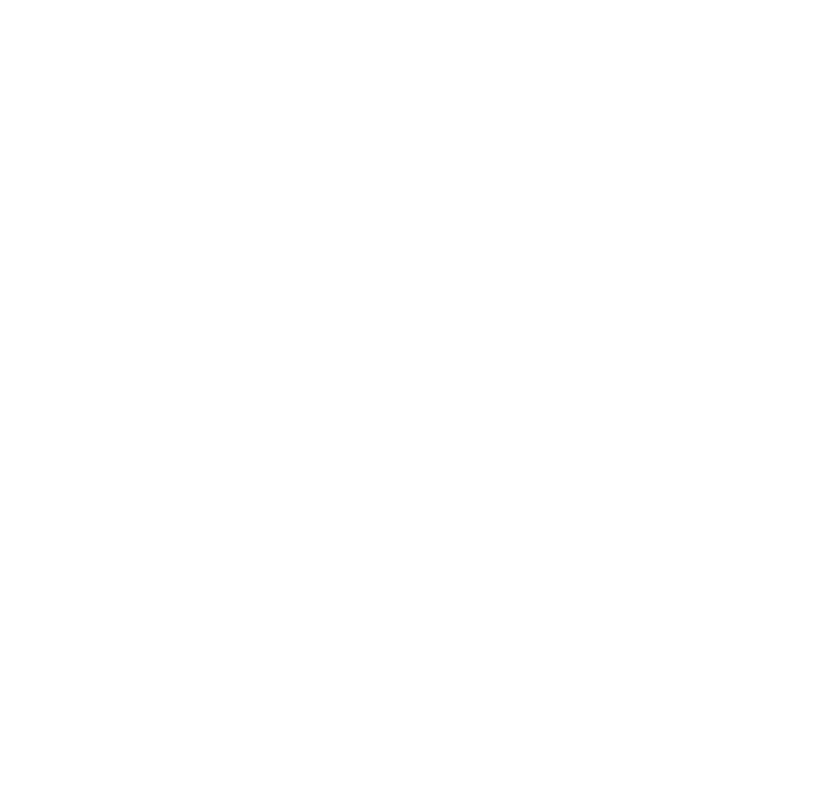
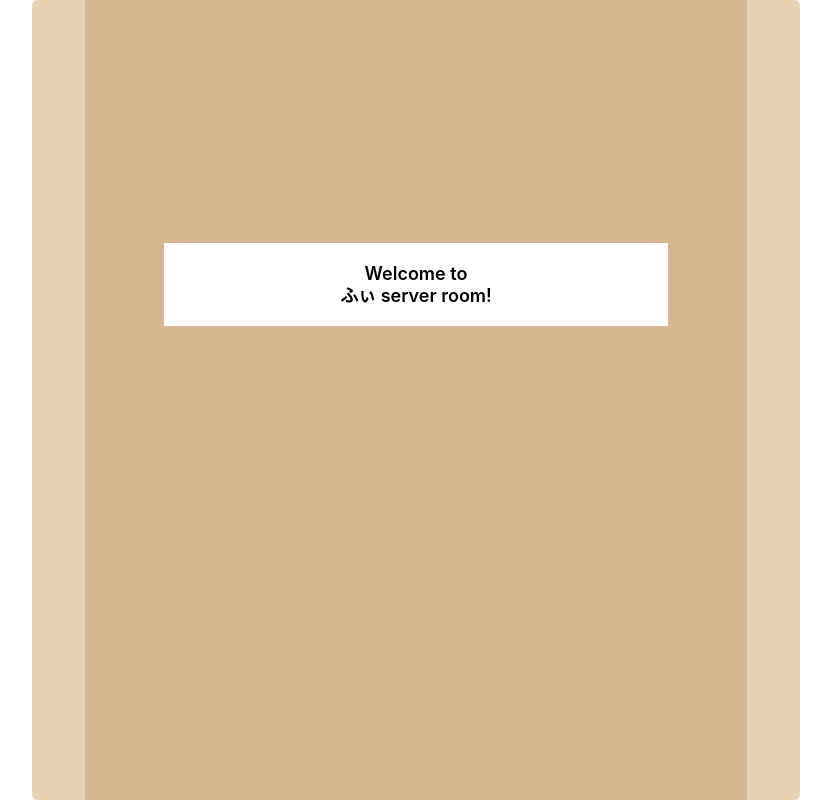
Before and after one commit to uyuuuuu/Hackathon0728-front, a React (Vite) app: page /Enter in a window 1280 px wide. Before the commit this address had no page. Shown: the whole page, without its empty margins (224-1055 px from the left). Built offline with nearby package versions, Linux system fonts and the light colour scheme.

Commit message:
Enter hobo tukutta

```diff
--- a/package.json
+++ b/package.json
@@ -10,6 +10,7 @@
     "preview": "vite preview"
   },
   "dependencies": {
+    "@chakra-ui/icons": "^2.1.1",
     "@chakra-ui/react": "^2.8.2",
     "@emotion/react": "^11.13.0",
     "@emotion/styled": "^11.13.0",
--- a/src/AppRoutes.tsx
+++ b/src/AppRoutes.tsx
@@ -2,12 +2,15 @@
 import { Route, Routes } from "react-router-dom";
 import App from "./App";
 import Home from "./Home";
+import Enter from "./Enter";
+
 
 export const AppRoutes = () => {
   return (
     <Routes>
       <Route path="/" element={<App />} />
       <Route path="/Home" element={<Home />} />
+      <Route path="/Enter" element={<Enter />} />
     </Routes>
   );
 };
--- a/src/Enter.tsx
+++ b/src/Enter.tsx
@@ -1,20 +1,25 @@
-import { Box, AbsoluteCenter } from '@chakra-ui/react'
-import './App.css'
+import { Box, Center, Button } from '@chakra-ui/react'
+import { Link } from "react-router-dom";
 
 function Enter() {
 
     return (
         <>
-            <Box bg='rgb(232,208,179)' w='100%' h='100vh' p={4} color='black' >
+            <Center>
+                <Button bg='rgb(232,208,179)' w='60%' h='100vh' px={4} py={0} color='black' _hover={{ bg: '#E8D0B3' }} >
 
-                <Box bg='rgb(213,183,147)' w='100%' h='100vh' p={4} color='black' >
-
-                    <AbsoluteCenter bg='white' w='50%' p={5} color='black' >
-                        Welcome to<br />
-                        ふぃ server room!
-                    </AbsoluteCenter >
-                </Box>
-            </Box>
+                    <Box bg='rgb(213,183,147)' w='90%' h='100%' p={4} color='black' >
+                        <Center h='70%'>
+                            <Box bg='white' w='80%' p={5} color='black' fontSize='lg'>
+                                <Center>
+                                    Welcome to<br />
+                                    ふぃ server room!
+                                </Center>
+                            </Box >
+                        </Center>
+                    </Box>
+                </Button>
+            </Center>
         </>
     )
 }
```
Also changed, not shown: 1 other file (tests, documents, lock files or other folders).
